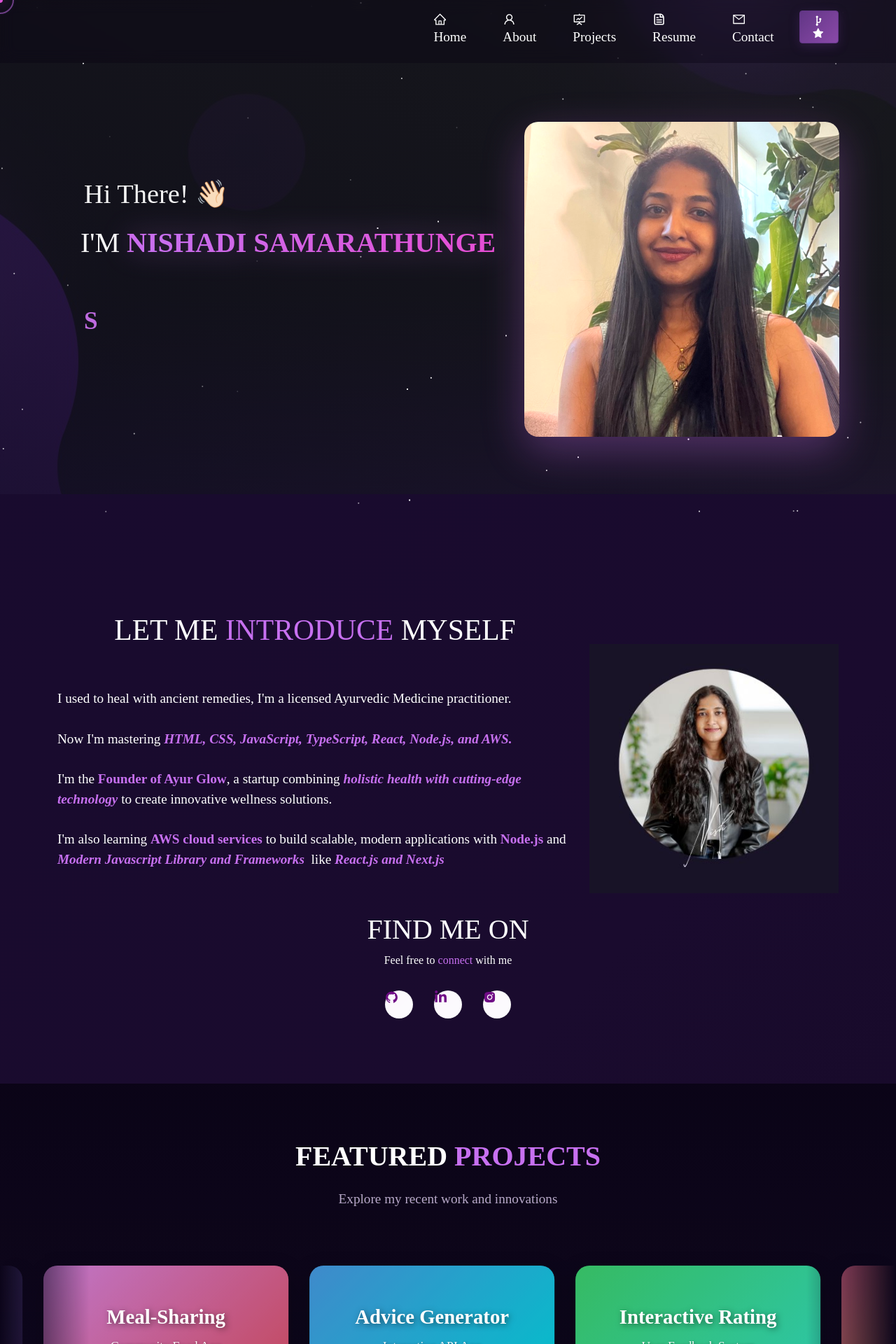
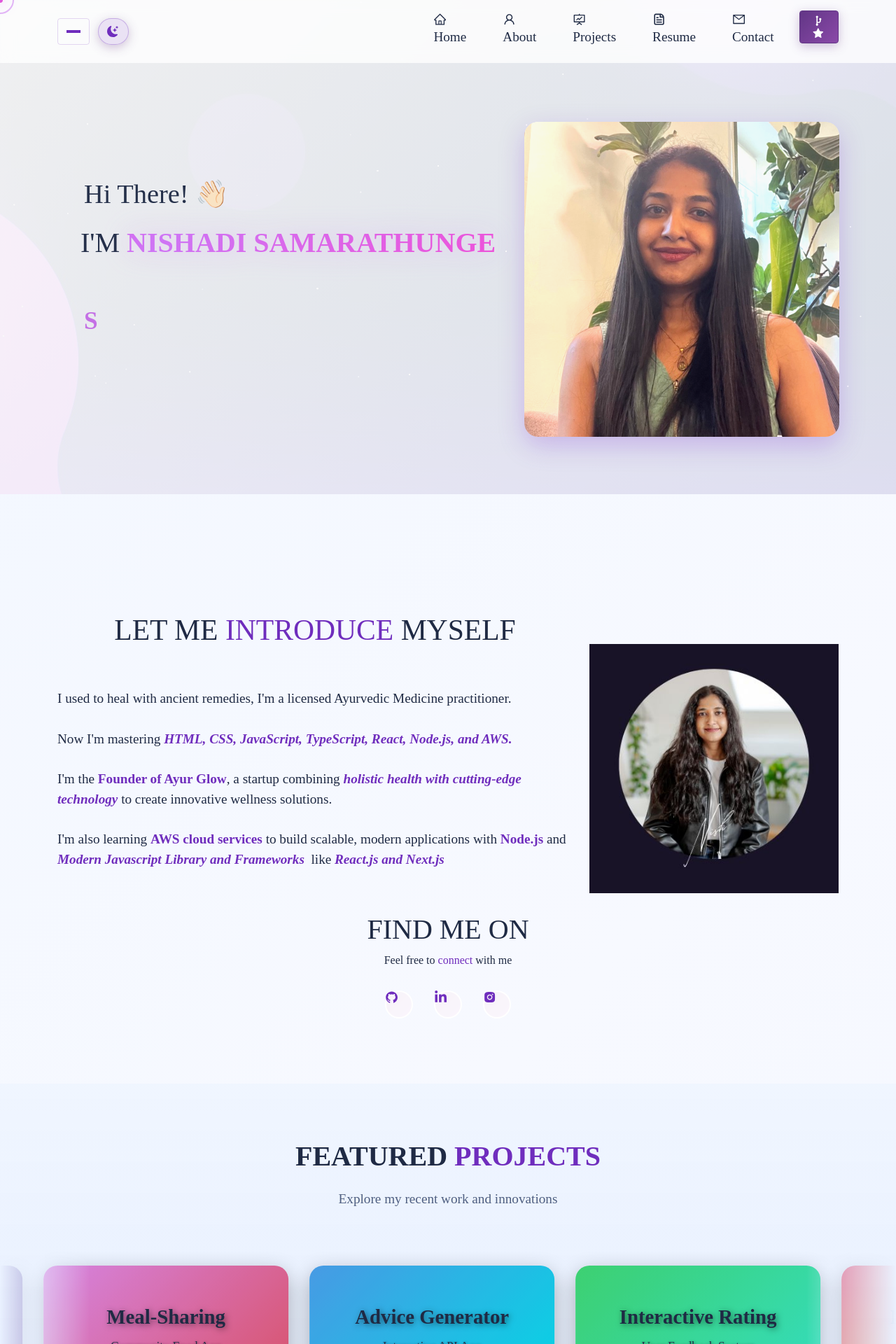
Before and after one commit to nishadipri/My_portfolio, a React (Create React App) app: page / in a window 1280 px wide. Shown: the top 1920 px of the page at 70% size. Built offline with nearby package versions, Linux system fonts and the light colour scheme.

Commit message:
Refactor components and styles for improved theming and accessibility

```diff
--- a/src/components/About/AboutCard.js
+++ b/src/components/About/AboutCard.js
@@ -31,7 +31,7 @@ function AboutCard() {
             </li>
           </ul>
 
-          <p style={{ color: "rgb(155 126 172)" }}>
+          <p className="quote-highlight">
             "unlocking the doors to endless innovation!"{" "}
           </p>
           <footer className="blockquote-footer">Nishadi</footer>
--- a/src/components/Footer.js
+++ b/src/components/Footer.js
@@ -23,7 +23,7 @@ function Footer() {
             <li className="social-icons">
               <a
                 href="https://github.com/nishadipri"
-                style={{ color: "white" }}
+                className="footer-social-link"
                 target="_blank"
                 rel="noopener noreferrer"
                 aria-label="GitHub"
@@ -35,7 +35,7 @@ function Footer() {
             <li className="social-icons">
               <a
                 href="https://www.linkedin.com/in/nishadi-samarathunge"
-                style={{ color: "white" }}
+                className="footer-social-link"
                 target="_blank"
                 rel="noopener noreferrer"
                 aria-label="LinkedIn"
@@ -46,7 +46,7 @@ function Footer() {
             <li className="social-icons">
               <a
                 href="https://www.instagram.com/nishmnp/"
-                style={{ color: "white" }}
+                className="footer-social-link"
                 target="_blank"
                 rel="noopener noreferrer"
                 aria-label="Instagram"
--- a/src/components/Navbar.js
+++ b/src/components/Navbar.js
@@ -6,6 +6,7 @@ import Container from "react-bootstrap/Container";
 import Button from "react-bootstrap/Button";
 import { Link } from "react-router-dom";
 import { CgGitFork } from "react-icons/cg";
+import { BsSunFill, BsMoonStarsFill } from "react-icons/bs";
 
 import {
   AiFillStar,
@@ -17,7 +18,7 @@ import {
 
 import { CgFileDocument } from "react-icons/cg";
 
-function NavBar() {
+function NavBar({ theme, toggleTheme }) {
   const [expand, updateExpanded] = useState(false);
   const [navColour, updateNavbar] = useState(false);
 
@@ -52,6 +53,22 @@ function NavBar() {
           <span></span>
           <span></span>
         </Navbar.Toggle>
+
+        <div className="theme-toggle-standalone">
+          <Button
+            type="button"
+            className="theme-toggle-btn"
+            onClick={toggleTheme}
+            aria-label={
+              theme === "dark"
+                ? "Switch to light mode"
+                : "Switch to dark mode"
+            }
+          >
+            {theme === "dark" ? <BsSunFill /> : <BsMoonStarsFill />}
+          </Button>
+        </div>
+
         <Navbar.Collapse id="responsive-navbar-nav">
           <Nav className="ms-auto" defaultActiveKey="#home">
             <Nav.Item>
--- a/src/components/Projects/Projects.js
+++ b/src/components/Projects/Projects.js
@@ -12,7 +12,7 @@ function Projects() {
         <h1 className="project-heading">
           My Recent <strong className="purple">Works </strong>
         </h1>
-        <p style={{ color: "white" }}>
+        <p className="section-subtext">
           Here are a few projects I've worked on recently.
         </p>
         <Row style={{ justifyContent: "center", paddingBottom: "10px" }}>
--- a/src/style.css
+++ b/src/style.css
@@ -1,4 +1,4 @@
-html {
+:root {
   --section-background-color: linear-gradient(
     to bottom left,
     rgba(17, 16, 16, 0.582),
@@ -12,6 +12,87 @@ html {
   );
 
   --imp-text-color: #c770f0;
+  --theme-body-gradient: linear-gradient(-45deg, #0a0514, #1a0b2e, #160b2e, #0e0721);
+  --theme-text-primary: #ffffff;
+  --theme-text-secondary: #b8a9c9;
+  --theme-surface: rgba(255, 255, 255, 0.05);
+  --theme-border-soft: rgba(200, 137, 230, 0.2);
+  --theme-nav-bg: rgba(10, 5, 20, 0.4);
+  --theme-nav-sticky-bg: rgba(27, 26, 46, 0.85);
+  --theme-nav-mobile-bg: #181a27;
+  --theme-nav-link: #ffffff;
+  --theme-nav-shadow: 0px 10px 30px 0px rgba(138, 73, 168, 0.3);
+  --theme-card-bg: rgba(255, 255, 255, 0.05);
+  --theme-card-border: rgba(200, 137, 230, 0.18);
+  --theme-card-shadow: 0 8px 32px 0 rgba(119, 53, 136, 0.37);
+  --theme-footer-bg: linear-gradient(180deg, rgba(10, 4, 22, 0.95), rgba(10, 4, 22, 1));
+  --theme-footer-text: #ffffff;
+  --theme-footer-icon: #ffffff;
+  --theme-featured-bg: linear-gradient(180deg, rgba(10, 4, 22, 0.95), rgba(15, 8, 30, 0.98));
+  --theme-scroll-track: #2d1950;
+  --theme-scroll-thumb: rgba(178, 121, 216, 0.959);
+  --theme-scroll-thumb-hover: rgba(222, 130, 235, 0.911);
+  --theme-icon-color: #700c86;
+  --theme-home-social-bg: rgba(255, 255, 255, 0.972);
+  --theme-contact-input-bg: rgba(255, 255, 255, 0.05);
+  --theme-contact-input-border: rgba(200, 137, 230, 0.3);
+  --theme-contact-placeholder: #9ca3af;
+  --theme-contact-focus: #c770f0;
+  --theme-contact-focus-shadow: rgba(199, 112, 240, 0.2);
+  --theme-quote-highlight: rgb(155 126 172);
+  --theme-toggle-bg: rgba(147, 76, 206, 0.35);
+  --theme-toggle-color: #ffffff;
+  --theme-toggle-border: rgba(200, 137, 230, 0.35);
+  --theme-button-gradient: linear-gradient(135deg, #623686, #8a49a8);
+}
+
+[data-theme="light"] {
+  --section-background-color: linear-gradient(
+    to bottom left,
+    rgba(255, 255, 255, 0.92),
+    rgba(232, 241, 255, 0.96)
+  );
+  --image-gradient: linear-gradient(
+    to bottom left,
+    rgba(255, 255, 255, 0.56),
+    rgba(240, 247, 255, 0.72)
+  );
+  --imp-text-color: #6f2dbd;
+  --theme-body-gradient: linear-gradient(-45deg, #eef3ff, #f7f9ff, #edf5ff, #e8f1ff);
+  --theme-text-primary: #1f2a44;
+  --theme-text-secondary: #4f5f80;
+  --theme-surface: rgba(255, 255, 255, 0.84);
+  --theme-border-soft: rgba(111, 45, 189, 0.18);
+  --theme-nav-bg: rgba(255, 255, 255, 0.78);
+  --theme-nav-sticky-bg: rgba(255, 255, 255, 0.9);
+  --theme-nav-mobile-bg: #edf3ff;
+  --theme-nav-link: #1f2a44;
+  --theme-nav-shadow: 0px 10px 30px 0px rgba(76, 99, 146, 0.24);
+  --theme-card-bg: rgba(255, 255, 255, 0.8);
+  --theme-card-border: rgba(111, 45, 189, 0.18);
+  --theme-card-shadow: 0 8px 32px 0 rgba(82, 101, 145, 0.2);
+  --theme-footer-bg: linear-gradient(180deg, rgba(239, 245, 255, 0.95), rgba(229, 238, 255, 1));
+  --theme-footer-text: #1f2a44;
+  --theme-footer-icon: #1f2a44;
+  --theme-featured-bg: linear-gradient(180deg, rgba(239, 245, 255, 0.95), rgba(229, 238, 255, 1));
+  --theme-scroll-track: #dce6f7;
+  --theme-scroll-thumb: rgba(122, 91, 196, 0.72);
+  --theme-scroll-thumb-hover: rgba(101, 73, 171, 0.86);
+  --theme-icon-color: #6f2dbd;
+  --theme-home-social-bg: rgba(255, 255, 255, 0.95);
+  --theme-contact-input-bg: rgba(255, 255, 255, 0.86);
+  --theme-contact-input-border: rgba(111, 45, 189, 0.24);
+  --theme-contact-placeholder: #64748b;
+  --theme-contact-focus: #6f2dbd;
+  --theme-contact-focus-shadow: rgba(111, 45, 189, 0.18);
+  --theme-quote-highlight: #73658f;
+  --theme-toggle-bg: rgba(111, 45, 189, 0.12);
+  --theme-toggle-color: #6f2dbd;
+  --theme-toggle-border: rgba(111, 45, 189, 0.3);
+  --theme-button-gradient: linear-gradient(135deg, #6f2dbd, #8c4fd0);
+}
+
+html {
   scroll-behavior: smooth;
 }
 
@@ -21,9 +102,11 @@ html {
 
 /* Animated Gradient Background */
 body {
-  background: linear-gradient(-45deg, #0a0514, #1a0b2e, #160b2e, #0e0721);
+  background: var(--theme-body-gradient);
   background-size: 400% 400%;
   animation: gradientShift 15s ease infinite;
+  color: var(--theme-text-primary);
+  transition: color 0.25s ease, background 0.4s ease;
 }
 
 @keyframes gradientShift {
@@ -72,7 +155,7 @@ button:focus {
   width: 100%;
   height: 100%;
   z-index: 999999;
-  background: linear-gradient(-45deg, #0c0513, #1a0b2e, #160b2e, #0e0721);
+  background: var(--theme-body-gradient);
   background-size: 400% 400%;
   animation: gradientShift 3s ease infinite;
   background-image: url(./Assets/pre.svg);
@@ -161,12 +244,17 @@ button:focus {
 .navbar-toggler {
   position: relative !important;
   background-color: transparent !important;
-  border-color: transparent !important;
+  border: 1px solid var(--theme-border-soft) !important;
+  width: 46px !important;
+  height: 38px !important;
+  display: inline-flex !important;
+  align-items: center;
+  justify-content: center;
 }
 
 .navbar-toggler span {
   display: block !important;
-  background-color: #be50f4 !important;
+  background-color: var(--imp-text-color) !important;
   height: 4px !important;
   width: 27px !important;
   margin-top: 5px !important;
@@ -179,12 +267,23 @@ button:focus {
 .navbar-toggler:focus,
 .navbar-toggler:active {
   outline: 0 !important;
+  box-shadow: 0 0 0 2px var(--theme-border-soft);
 }
 
 .navbar-toggler span:nth-child(1),
 .navbar-toggler span:nth-child(3) {
   transition: transform 0.35s ease-in-out !important;
   transition: transform 0.35s ease-in-out !important;
+}
+
+.navbar.navbar-expand-md .navbar-toggler {
+  display: inline-flex !important;
+}
+
+@media (min-width: 768px) {
+  .navbar.navbar-expand-md .navbar-toggler {
+    display: inline-flex !important;
+  }
 }
 
 .navbar-toggler:not(.collapsed) span:nth-child(1) {
@@ -341,6 +440,7 @@ button:focus {
   background-repeat: no-repeat;
   padding-bottom: 30px !important;
   padding-top: 30px !important;
+  transition: background-image 0.3s ease, filter 0.3s ease;
 }
 
 .home-content {
@@ -1155,3 +1255,221 @@ button:focus {
     padding: 60px 0 80px 0 !important;
   }
 }
+
+/* --------- */
+/* Theme System */
+/* --------- */
+
+::-webkit-scrollbar-track {
+  background: var(--theme-scroll-track);
+}
+
+::-webkit-scrollbar-thumb {
+  background: var(--theme-scroll-thumb);
+}
+
+::-webkit-scrollbar-thumb:hover {
+  background: var(--theme-scroll-thumb-hover);
+}
+
+.sticky {
+  background: var(--theme-nav-sticky-bg) !important;
+  box-shadow: var(--theme-nav-shadow) !important;
+  border-bottom: 1px solid var(--theme-border-soft) !important;
+}
+
+.navbar {
+  background: var(--theme-nav-bg) !important;
+}
+
+@media (max-width: 767px) {
+  .navbar {
+    background-color: var(--theme-nav-mobile-bg) !important;
+  }
+}
+
+.navbar-brand,
+.navbar-nav .nav-link,
+.home-content,
+.home-about-description,
+.home-about-social,
+.project-heading,
+.project-card-view,
+.about-section,
+.resume-section,
+.blog-card-view,
+.quote-card-view,
+.featured-projects-heading,
+.project-slide-content,
+.section-subtext,
+.contact-subtext,
+.contact-label,
+.contact-side-title,
+.contact-side-link,
+.error-boundary-wrap {
+  color: var(--theme-text-primary) !important;
+}
+
+.navbar-nav .nav-item a:hover {
+  color: var(--imp-text-color) !important;
+}
+
+.navbar-brand,
+.navbar-nav .nav-link {
+  color: var(--theme-nav-link) !important;
+}
+
+.project-card-view,
+.quote-card-view,
+.tech-icons {
+  background: var(--theme-card-bg) !important;
+  border-color: var(--theme-card-border) !important;
+  box-shadow: var(--theme-card-shadow) !important;
+}
+
+.home-social-icons {
+  background: var(--theme-home-social-bg) !important;
+}
+
+.icon-colour {
+  color: var(--theme-icon-color) !important;
+}
+
+.featured-projects-section {
+  background: var(--theme-featured-bg);
+}
+
+.featured-projects-subtitle,
+.blockquote-footer,
+.error-boundary-message {
+  color: var(--theme-text-secondary) !important;
+}
+
+.quote-highlight {
+  color: var(--theme-quote-highlight) !important;
+}
+
+.footer {
+  background: var(--theme-footer-bg);
+  border-top: 1px solid var(--theme-border-soft);
+}
+
+.footer h3 {
+  color: var(--theme-footer-text) !important;
+}
+
+.footer-social-link {
+  color: var(--theme-footer-icon) !important;
+  transition: color 0.3s ease;
+}
+
+.footer-social-link:hover {
+  color: var(--imp-text-color) !important;
+}
+
+.contact-input {
+  background: var(--theme-contact-input-bg) !important;
+  border: 1px solid var(--theme-contact-input-border) !important;
+  color: var(--theme-text-primary) !important;
+}
+
+.contact-input::placeholder {
+  color: var(--theme-contact-placeholder) !important;
+}
+
+.contact-input:focus {
+  outline: none !important;
+  border-color: var(--theme-contact-focus) !important;
+  box-shadow: 0 0 0 0.2rem var(--theme-contact-focus-shadow) !important;
+}
+
+.contact-submit-btn {
+  background: var(--theme-button-gradient) !important;
+  color: #ffffff !important;
+  border: none;
+}
+
+.contact-side-link:hover {
+  color: var(--imp-text-color) !important;
+}
+
+.theme-toggle-nav-item {
+  margin-left: 0.75rem;
+  display: flex;
+  align-items: center;
+}
+
+.theme-toggle-btn {
+  background: var(--theme-toggle-bg) !important;
+  color: var(--theme-toggle-color) !important;
+  border: 1px solid var(--theme-toggle-border) !important;
+  border-radius: 999px !important;
+  min-width: 44px;
+  min-height: 38px;
+  display: inline-flex;
+  align-items: center;
+  justify-content: center;
+  transition: transform 0.2s ease, box-shadow 0.2s ease, background 0.2s ease;
+}
+
+.theme-toggle-btn:hover {
+  transform: translateY(-2px);
+  box-shadow: 0 6px 18px var(--theme-contact-focus-shadow);
+}
+
+.theme-toggle-btn:focus-visible {
+  outline: 2px solid var(--imp-text-color);
+  outline-offset: 2px;
+}
+
+.theme-toggle-standalone {
+  display: flex;
+  align-items: center;
+  margin-left: auto;
+  padding-left: 0.75rem;
+}
+
+@media (max-width: 767px) {
+  .theme-toggle-standalone {
+    padding-left: 0.25rem;
+  }
+}
+
+.error-boundary-wrap {
+  text-align: center;
+  padding: 4rem 2rem;
+}
+
+.error-boundary-btn {
+  margin-top: 1.5rem;
+  padding: 0.6rem 1.5rem;
+  background: var(--theme-button-gradient);
+  color: #ffffff;
+  border: none;
+  border-radius: 8px;
+  cursor: pointer;
+  font-size: 1rem;
+}
+
+[data-theme="light"] .project-slide::before {
+  background: rgba(20, 28, 45, 0.12);
+}
+
+[data-theme="light"] .project-slide:hover::before {
+  background: rgba(20, 28, 45, 0.05);
+}
+
+[data-theme="light"] .home-section {
+  background-image: linear-gradient(
+      135deg,
+      rgba(255, 255, 255, 0.9),
+      rgba(236, 243, 255, 0.85)
+    ),
+    url(./Assets/home-bg.jpg);
+  background-blend-mode: screen;
+  filter: brightness(1.05) contrast(0.95);
+}
+
+[data-theme="light"] .home-main-image {
+  box-shadow: 0 12px 36px rgba(111, 45, 189, 0.25);
+}
```
Also changed, not shown: src/components/Contact/Contact.js (+10 -13 lines), src/components/ErrorBoundary.js (+3 -15 lines).
